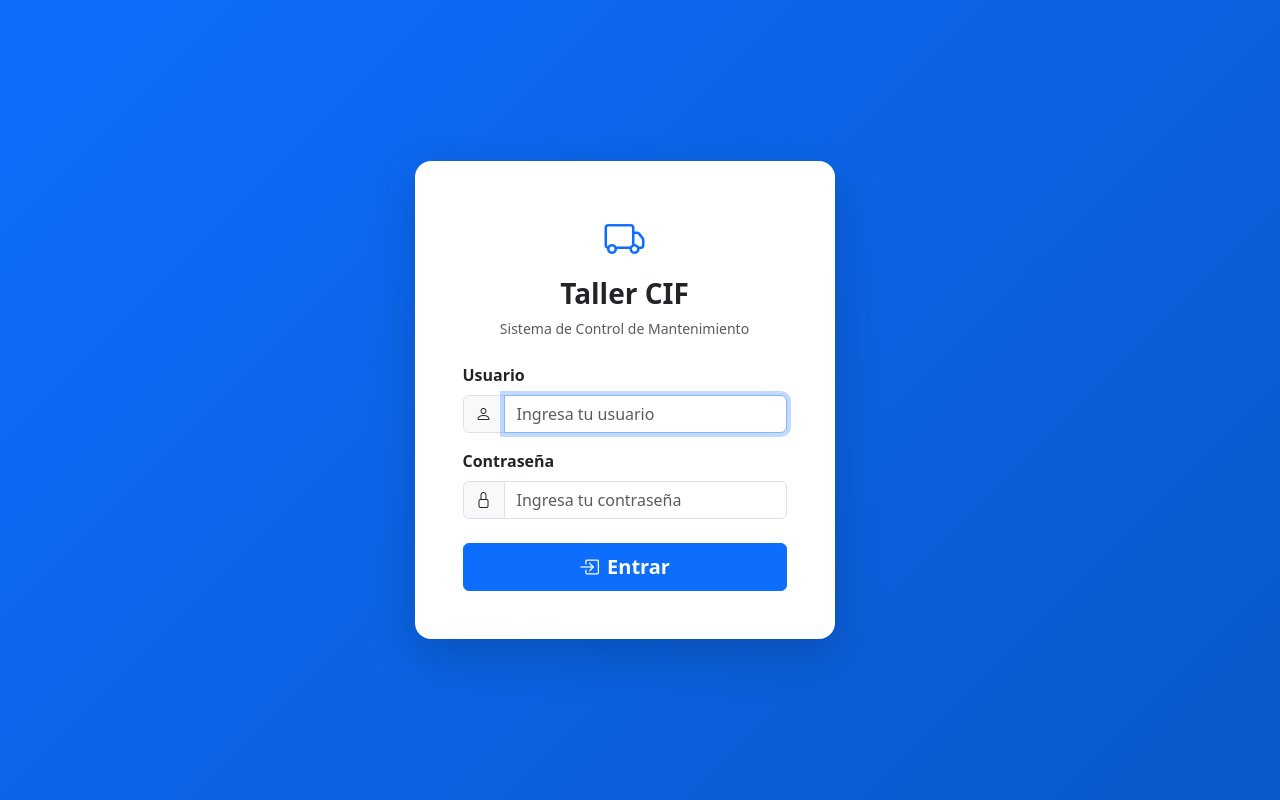
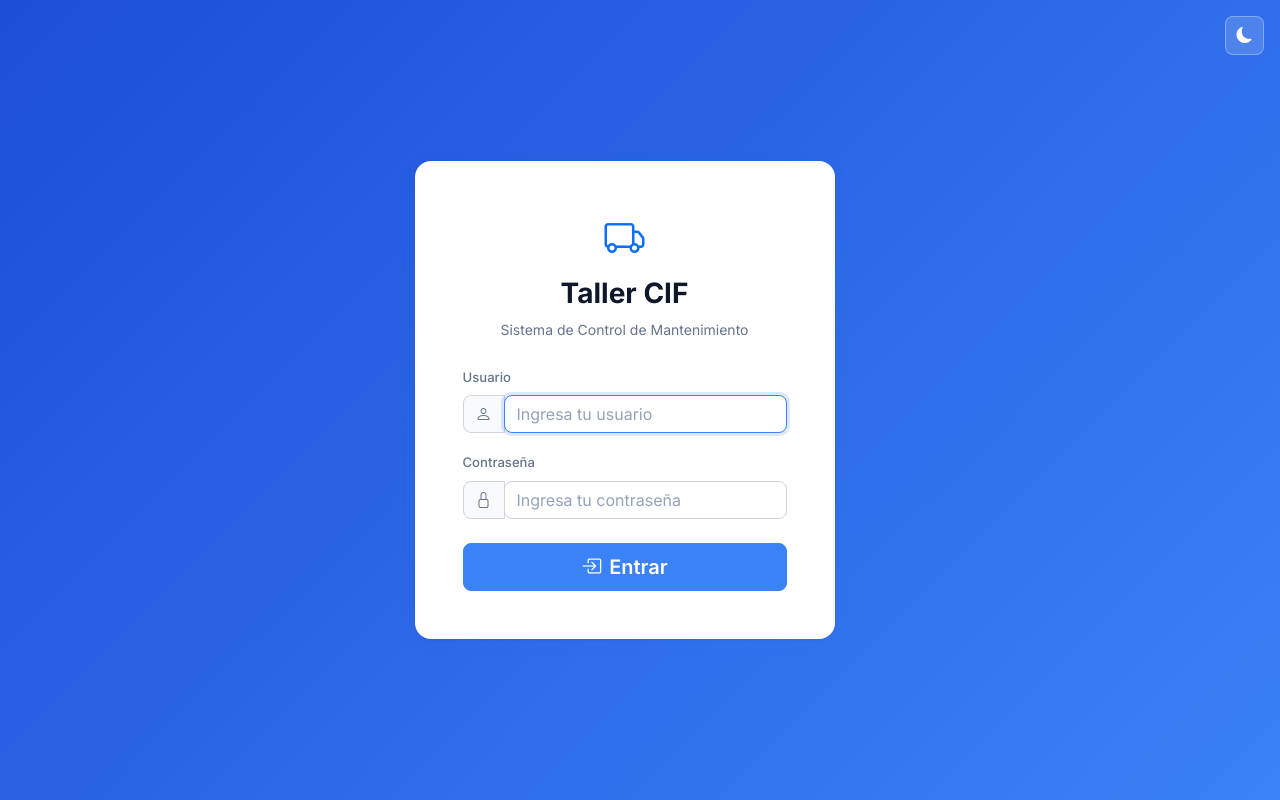
Before and after one commit to Jesusrangel3/RoyalMantenimiento, a Flask app: page /login in a window 1280 px wide. Run offline with Flask 3, Linux system fonts and the light colour scheme.

Commit message:
feat: Sistema de temas Light/Dark premium con toggle persistente

```diff
--- /dev/null
+++ b/static/theme.css
@@ -0,0 +1,493 @@
+/* ============================================
+   Taller CIF — Sistema de Temas (Light / Dark)
+   ARCHIVO NUEVO: static/theme.css
+   No reemplaza style.css, lo complementa.
+   ============================================ */
+
+/* --- Fuente Premium: Inter --- */
+@import url('https://fonts.googleapis.com/css2?family=Inter:wght@300;400;500;600;700;800&display=swap');
+
+/* ============================================
+   CSS TOKENS — MODO CLARO (default)
+   ============================================ */
+:root {
+    --bg-main:           #f1f5f9;
+    --bg-surface:        #ffffff;
+    --bg-surface-2:      #f8fafc;
+    --bg-navbar:         linear-gradient(135deg, #1d4ed8 0%, #2563eb 50%, #3b82f6 100%);
+    --border-color:      #e2e8f0;
+    --text-primary:      #0f172a;
+    --text-secondary:    #64748b;
+    --text-muted-var:    #94a3b8;
+    --accent:            #3b82f6;
+    --accent-hover:      #2563eb;
+    --shadow-card:       0 1px 3px rgba(0,0,0,0.07), 0 4px 16px rgba(59,130,246,0.06);
+    --shadow-hover:      0 8px 30px rgba(59,130,246,0.18);
+    --input-bg:          #ffffff;
+    --input-border:      #d1d5db;
+    --input-focus:       #3b82f6;
+    --modal-bg:          #ffffff;
+    --modal-border:      #e2e8f0;
+    --badge-green-bg:    #dcfce7; --badge-green-text:  #15803d;
+    --badge-yellow-bg:   #fef9c3; --badge-yellow-text: #854d0e;
+    --badge-red-bg:      #fee2e2; --badge-red-text:    #b91c1c;
+    --badge-blue-bg:     #dbeafe; --badge-blue-text:   #1d4ed8;
+    --card-border-green: #22c55e;
+    --card-border-yellow:#eab308;
+    --card-border-red:   #ef4444;
+    --card-border-blue:  #3b82f6;
+    --toggle-bg:         rgba(255,255,255,0.18);
+    --scrollbar-thumb:   #cbd5e1;
+    --nota-bg:           #f8fafc;
+    --table-header-bg:   #f1f5f9;
+    --login-gradient:    linear-gradient(135deg, #1d4ed8 0%, #3b82f6 100%);
+}
+
+/* ============================================
+   CSS TOKENS — MODO OSCURO
+   ============================================ */
+html.dark {
+    --bg-main:           #0d1117;
+    --bg-surface:        #161b22;
+    --bg-surface-2:      #1c2128;
+    --bg-navbar:         linear-gradient(135deg, #080d18 0%, #0d1626 60%, #111827 100%);
+    --border-color:      #30363d;
+    --text-primary:      #e6edf3;
+    --text-secondary:    #8b949e;
+    --text-muted-var:    #6e7681;
+    --accent:            #58a6ff;
+    --accent-hover:      #79b8ff;
+    --shadow-card:       0 1px 3px rgba(0,0,0,0.4), 0 4px 20px rgba(0,0,0,0.25);
+    --shadow-hover:      0 8px 30px rgba(88,166,255,0.15);
+    --input-bg:          #21262d;
+    --input-border:      #30363d;
+    --input-focus:       #58a6ff;
+    --modal-bg:          #161b22;
+    --modal-border:      #30363d;
+    --badge-green-bg:    #0f2d1f; --badge-green-text:  #4ade80;
+    --badge-yellow-bg:   #2a1f00; --badge-yellow-text: #fbbf24;
+    --badge-red-bg:      #2d1515; --badge-red-text:    #f87171;
+    --badge-blue-bg:     #101e33; --badge-blue-text:   #60a5fa;
+    --card-border-green: #22c55e;
+    --card-border-yellow:#eab308;
+    --card-border-red:   #ef4444;
+    --card-border-blue:  #3b82f6;
+    --toggle-bg:         rgba(255,255,255,0.07);
+    --scrollbar-thumb:   #30363d;
+    --nota-bg:           #1c2128;
+    --table-header-bg:   #1c2128;
+    --login-gradient:    linear-gradient(135deg, #080d18 0%, #0d1626 100%);
+}
+
+/* ============================================
+   TIPOGRAFÍA GLOBAL — Inter
+   ============================================ */
+body,
+.navbar,
+.card,
+.btn,
+.form-control,
+.form-select,
+.modal,
+h1, h2, h3, h4, h5, h6,
+p, span, label, small, td, th, li, a {
+    font-family: 'Inter', 'Segoe UI', system-ui, sans-serif !important;
+}
+
+/* ============================================
+   TRANSICIÓN GLOBAL SUAVE (sin romper animaciones)
+   ============================================ */
+body,
+.card,
+.navbar,
+.modal-content,
+.form-control,
+.form-select,
+.input-group-text,
+.nota-item,
+.modal-footer,
+.card-header,
+.card-footer {
+    transition: background-color 0.25s ease,
+                border-color 0.25s ease,
+                color 0.2s ease !important;
+}
+/* Excluir para no interferir con fadeInUp de tarjetas */
+.card-unidad {
+    transition: transform 0.2s ease,
+                box-shadow 0.2s ease,
+                background-color 0.25s ease !important;
+}
+
+/* ============================================
+   BODY Y FONDO
+   ============================================ */
+body {
+    background-color: var(--bg-main) !important;
+    color: var(--text-primary) !important;
+}
+
+/* ============================================
+   NAVBAR PREMIUM
+   ============================================ */
+.navbar {
+    background: var(--bg-navbar) !important;
+    border-bottom: 1px solid rgba(255,255,255,0.07) !important;
+    box-shadow: 0 2px 20px rgba(0,0,0,0.2) !important;
+    padding: 0.55rem 1.25rem !important;
+}
+.navbar-brand {
+    font-weight: 700 !important;
+    font-size: 1.1rem !important;
+    letter-spacing: -0.2px !important;
+}
+.navbar .nav-link {
+    font-size: 0.865rem !important;
+    font-weight: 500 !important;
+    padding: 0.38rem 0.7rem !important;
+    border-radius: 7px !important;
+    opacity: 0.88;
+    transition: background 0.2s ease, opacity 0.2s ease !important;
+}
+.navbar .nav-link:hover {
+    background: rgba(255,255,255,0.13) !important;
+    opacity: 1 !important;
+}
+.navbar .nav-link.active {
+    background: rgba(255,255,255,0.16) !important;
+    opacity: 1 !important;
+    font-weight: 600 !important;
+}
+
+/* ============================================
+   BOTÓN DE TOGGLE DE TEMA
+   ============================================ */
+#theme-toggle-btn {
+    background: var(--toggle-bg) !important;
+    border: 1px solid rgba(255,255,255,0.22) !important;
+    color: #fff !important;
+    border-radius: 8px !important;
+    padding: 0.32rem 0.58rem !important;
+    font-size: 1rem !important;
+    cursor: pointer !important;
+    line-height: 1 !important;
+    transition: background 0.2s ease, transform 0.15s ease !important;
+    margin-right: 0.5rem;
+}
+#theme-toggle-btn:hover {
+    background: rgba(255,255,255,0.26) !important;
+    transform: scale(1.1) rotate(15deg);
+}
+
+/* ============================================
+   CARDS / TARJETAS
+   ============================================ */
+.card {
+    background-color: var(--bg-surface) !important;
+    border-color: var(--border-color) !important;
+    box-shadow: var(--shadow-card) !important;
+}
+.card-unidad:hover {
+    box-shadow: var(--shadow-hover) !important;
+}
+.card-header {
+    background-color: var(--bg-surface) !important;
+    border-bottom-color: var(--border-color) !important;
+    color: var(--text-primary) !important;
+}
+.card-footer {
+    background-color: var(--bg-surface) !important;
+    border-top-color: var(--border-color) !important;
+}
+
+/* Badges de estado con variables */
+.badge-en-tiempo    {
+    background-color: var(--badge-green-bg)  !important;
+    color: var(--badge-green-text)  !important;
+    font-weight: 600 !important;
+    border-radius: 6px !important;
+}
+.badge-cerca-vencer {
+    background-color: var(--badge-yellow-bg) !important;
+    color: var(--badge-yellow-text) !important;
+    font-weight: 600 !important;
+    border-radius: 6px !important;
+}
+.badge-fuera-tiempo {
+    background-color: var(--badge-red-bg)    !important;
+    color: var(--badge-red-text)    !important;
+    font-weight: 600 !important;
+    border-radius: 6px !important;
+}
+.badge-en-revision  {
+    background-color: var(--badge-blue-bg)   !important;
+    color: var(--badge-blue-text)   !important;
+    font-weight: 600 !important;
+    border-radius: 6px !important;
+}
+
+/* Bordes laterales de tarjetas con variables */
+.card-en-tiempo    { border-left: 4px solid var(--card-border-green)  !important; }
+.card-cerca-vencer { border-left: 4px solid var(--card-border-yellow) !important; }
+.card-fuera-tiempo { border-left: 4px solid var(--card-border-red)    !important; }
+.card-en-revision  { border-left: 4px solid var(--card-border-blue)   !important; }
+
+/* ============================================
+   FORMULARIOS E INPUTS
+   ============================================ */
+.form-control,
+.form-select,
+textarea.form-control {
+    background-color: var(--input-bg) !important;
+    border-color: var(--input-border) !important;
+    color: var(--text-primary) !important;
+    border-radius: 8px !important;
+}
+.form-control:focus,
+.form-select:focus {
+    background-color: var(--input-bg) !important;
+    border-color: var(--input-focus) !important;
+    color: var(--text-primary) !important;
+    box-shadow: 0 0 0 3px rgba(59,130,246,0.18) !important;
+}
+.form-control::placeholder { color: var(--text-muted-var) !important; }
+.form-label {
+    color: var(--text-secondary) !important;
+    font-weight: 500 !important;
+    font-size: 0.82rem !important;
+}
+.input-group-text {
+    background-color: var(--bg-surface-2) !important;
+    border-color: var(--input-border) !important;
+    color: var(--text-secondary) !important;
+    border-radius: 8px 0 0 8px !important;
+}
+
+/* TomSelect (buscador de económicos) */
+.ts-wrapper .ts-control {
+    background-color: var(--input-bg) !important;
+    border-color: var(--input-border) !important;
+    color: var(--text-primary) !important;
+    border-radius: 8px !important;
+}
+.ts-wrapper.focus .ts-control {
+    border-color: var(--input-focus) !important;
+    box-shadow: 0 0 0 3px rgba(59,130,246,0.18) !important;
+}
+.ts-wrapper .ts-dropdown {
+    background-color: var(--bg-surface) !important;
+    border-color: var(--border-color) !important;
+    color: var(--text-primary) !important;
+    box-shadow: var(--shadow-card) !important;
+}
+.ts-wrapper .ts-dropdown .option { color: var(--text-primary) !important; }
+.ts-wrapper .ts-dropdown .option:hover,
+.ts-wrapper .ts-dropdown .option.active {
+    background-color: var(--bg-surface-2) !important;
+    color: var(--accent) !important;
+}
+.ts-wrapper .ts-control .item { color: var(--text-primary) !important; }
+
+/* Checklist: sub-panels de extintor/corta/aire */
+.p-3.border.rounded.bg-white {
+    background-color: var(--bg-surface-2) !important;
+    border-color: var(--border-color) !important;
+}
+
+/* ============================================
+   TEXTOS Y UTILIDADES
+   ============================================ */
+.text-muted       { color: var(--text-secondary) !important; }
+small.text-muted  { color: var(--text-muted-var) !important; }
+h1,h2,h3,h4,h5,h6 { color: var(--text-primary) !important; }
+
+/* ============================================
+   BOTONES PREMIUM
+   ============================================ */
+.btn {
+    border-radius: 8px !important;
+    font-weight: 500 !important;
+    transition: all 0.18s ease !important;
+}
+.btn-primary {
+    background-color: var(--accent) !important;
+    border-color: var(--accent) !important;
+    font-weight: 600 !important;
+}
+.btn-primary:hover {
+    background-color: var(--accent-hover) !important;
+    border-color: var(--accent-hover) !important;
+    transform: translateY(-1px) !important;
+    box-shadow: 0 4px 12px rgba(59,130,246,0.35) !important;
+}
+
+/* Outline buttons en dark mode */
+html.dark .btn-outline-secondary {
+    color: var(--text-secondary) !important;
+    border-color: var(--border-color) !important;
+}
+html.dark .btn-outline-secondary:hover {
+    background-color: var(--bg-surface-2) !important;
+    color: var(--text-primary) !important;
+    border-color: var(--border-color) !important;
+}
+html.dark .btn-outline-success { color: #4ade80 !important; border-color: #4ade80 !important; }
+html.dark .btn-outline-success:hover { background-color: #0f2d1f !important; }
+html.dark .btn-outline-warning { color: #fbbf24 !important; border-color: #fbbf24 !important; }
+html.dark .btn-outline-warning:hover { background-color: #2a1f00 !important; }
+html.dark .btn-outline-danger  { color: #f87171 !important; border-color: #f87171 !important; }
+html.dark .btn-outline-danger:hover  { background-color: #2d1515 !important; }
+html.dark .btn-outline-primary { color: #60a5fa !important; border-color: #60a5fa !important; }
+html.dark .btn-outline-primary:hover { background-color: #101e33 !important; }
+html.dark .btn-outline-light   { border-color: rgba(255,255,255,0.3) !important; color: #fff !important; }
+html.dark .btn-secondary       { background-color: #21262d !important; border-color: #30363d !important; }
+
+/* Filtros activos en dark mode */
+html.dark .btn-check:checked + .btn-outline-secondary {
+    background-color: #374151 !important; color: #e5e7eb !important; border-color: #374151 !important;
+}
+html.dark .btn-check:checked + .btn-outline-success {
+    background-color: #14532d !important; color: #4ade80 !important; border-color: #14532d !important;
+}
+html.dark .btn-check:checked + .btn-outline-warning {
+    background-color: #78350f !important; color: #fbbf24 !important; border-color: #78350f !important;
+}
+html.dark .btn-check:checked + .btn-outline-danger {
+    background-color: #7f1d1d !important; color: #f87171 !important; border-color: #7f1d1d !important;
+}
+html.dark .btn-check:checked + .btn-outline-primary {
+    background-color: #1e3a5f !important; color: #60a5fa !important; border-color: #1e3a5f !important;
+}
+
+/* Filtros — mejor tamaño de fuente */
+.btn-group .btn {
+    font-weight: 600 !important;
+    font-size: 0.83rem !important;
+    letter-spacing: 0.15px !important;
+}
+
+/* ============================================
+   MODALES
+   ============================================ */
+.modal-content {
+    background-color: var(--modal-bg) !important;
+    border-color: var(--modal-border) !important;
+    color: var(--text-primary) !important;
+    border-radius: 12px !important;
+}
+.modal-body  { color: var(--text-primary) !important; }
+.modal-footer {
+    background-color: var(--modal-bg) !important;
+    border-top-color: var(--modal-border) !important;
+}
+/* Adaptar modal headers en dark mode sin perder el color */
+html.dark .modal-header.bg-primary  { background-color: #1a3260 !important; }
+html.dark .modal-header.bg-secondary { background-color: #1c2128 !important; border-bottom: 1px solid #30363d !important; }
+html.dark .modal-header.bg-warning  { background-color: #6d3107 !important; }
+html.dark .modal-header .btn-close  { filter: brightness(2); }
+
+/* ============================================
+   TABLAS (reportes / checklist / stats)
+   ============================================ */
+html.dark .table {
+    color: var(--text-primary) !important;
+    --bs-table-color: var(--text-primary);
+    --bs-table-bg: var(--bg-surface);
+    --bs-table-striped-bg: var(--bg-surface-2);
+    --bs-table-hover-bg: var(--bg-surface-2);
+    --bs-table-border-color: var(--border-color);
+}
+html.dark .table-light,
+html.dark thead.table-light {
+    --bs-table-bg: var(--table-header-bg) !important;
+    background-color: var(--table-header-bg) !important;
+    color: var(--text-primary) !important;
+}
+html.dark thead.table-dark {
+    background-color: #0d1117 !important;
+    color: #e6edf3 !important;
+}
+html.dark .table > :not(caption) > * > * {
+    background-color: var(--bg-surface) !important;
+    border-bottom-color: var(--border-color) !important;
+    color: var(--text-primary) !important;
+}
+html.dark .table-hover > tbody > tr:hover > * {
+    background-color: var(--bg-surface-2) !important;
+}
+
+/* ============================================
+   NOTAS / BITÁCORA
+   ============================================ */
+.nota-item {
+    background: var(--nota-bg) !important;
+    border-left-color: var(--accent) !important;
+}
+.nota-item .nota-meta { color: var(--text-muted-var) !important; }
+
+/* ============================================
+   SPINNER
+   ============================================ */
+html.dark .spinner-border.text-primary   { color: var(--accent) !important; }
+html.dark .spinner-border.text-secondary { color: var(--text-secondary) !important; }
+
+/* ============================================
+   MÉTRICAS INLINE (index.html)
+   ============================================ */
+html.dark .metric-verde    { background-color: #0f2d1f !important; color: #4ade80 !important; }
+html.dark .metric-amarillo { background-color: #2a1f00 !important; color: #fbbf24 !important; }
+html.dark .metric-rojo     { background-color: #2d1515 !important; color: #f87171 !important; }
+html.dark .metric-azul     { background-color: #101e33 !important; color: #60a5fa !important; }
+
+/* ============================================
+   ALERTAS
+   ============================================ */
+html.dark .alert-success { background-color: #0f2d1f !important; color: #4ade80 !important; border-color: #22c55e !important; }
+html.dark .alert-danger  { background-color: #2d1515 !important; color: #f87171 !important; border-color: #ef4444 !important; }
+html.dark .alert-warning { background-color: #2a1f00 !important; color: #fbbf24 !important; border-color: #eab308 !important; }
+
+/* ============================================
+   PÁGINA DE LOGIN
+   ============================================ */
+html.dark body.login-page {
+    background: var(--login-gradient) !important;
+}
+
+/* ============================================
+   SEARCH BAR
+   ============================================ */
+#search-bar,
+#search-reportes {
+    background-color: var(--input-bg) !important;
+    border-color: var(--input-border) !important;
+    color: var(--text-primary) !important;
+}
+#search-bar:focus,
+#search-reportes:focus {
+    box-shadow: 0 0 0 3px rgba(59,130,246,0.18) !important;
+    border-color: var(--input-focus) !important;
+}
+
+/* ============================================
+   SCROLLBAR PERSONALIZADO
+   ============================================ */
+::-webkit-scrollbar { width: 6px; height: 6px; }
+::-webkit-scrollbar-track { background: var(--bg-main); }
+::-webkit-scrollbar-thumb {
+    background: var(--scrollbar-thumb);
+    border-radius: 4px;
+}
+::-webkit-scrollbar-thumb:hover { background: var(--accent); }
+
+/* ============================================
+   FORM-CHECK (switches/checkboxes) en dark
+   ============================================ */
+html.dark .form-check-label { color: var(--text-primary) !important; }
+html.dark .form-check-input {
+    background-color: var(--input-bg) !important;
+    border-color: var(--border-color) !important;
+}
+html.dark .form-check-input:checked {
+    background-color: var(--accent) !important;
+    border-color: var(--accent) !important;
+}
--- /dev/null
+++ b/static/theme.js
@@ -0,0 +1,32 @@
+// ============================================
+//  Taller CIF — Lógica del Toggle de Tema
+//  ARCHIVO NUEVO: static/theme.js
+// ============================================
+(function () {
+    'use strict';
+
+    const html = document.documentElement;
+
+    // --- Sincronizar ícono con el tema actual ---
+    function syncIcon() {
+        const btn = document.getElementById('theme-toggle-btn');
+        if (!btn) return;
+        const isDark = html.classList.contains('dark');
+        btn.innerHTML = isDark
+            ? '<i class="bi bi-sun-fill"></i>'
+            : '<i class="bi bi-moon-fill"></i>';
+        btn.title = isDark ? 'Cambiar a modo claro' : 'Cambiar a modo oscuro';
+    }
+
+    // --- Función global para alternar el tema ---
+    window.toggleTheme = function () {
+        const isDark = html.classList.toggle('dark');
+        try {
+            localStorage.setItem('cif-theme', isDark ? 'dark' : 'light');
+        } catch (e) { /* storage no disponible */ }
+        syncIcon();
+    };
+
+    // --- Inicializar ícono al cargar la página ---
+    syncIcon();
+})();
--- a/templates/login.html
+++ b/templates/login.html
@@ -6,12 +6,21 @@
     <title>Iniciar Sesión - Taller CIF</title>
     <link href="https://cdn.jsdelivr.net/npm/bootstrap@5.3.0/dist/css/bootstrap.min.css" rel="stylesheet">
     <link rel="stylesheet" href="https://cdn.jsdelivr.net/npm/bootstrap-icons@1.11.1/font/bootstrap-icons.css">
+    <link rel="stylesheet" href="{{ url_for('static', filename='theme.css') }}">
+    <script>(function(){var t=localStorage.getItem('cif-theme');if(t==='dark')document.documentElement.classList.add('dark');})();</script>
     <style>
-        body { background: linear-gradient(135deg, #0d6efd 0%, #0a58ca 100%); min-height: 100vh; display: flex; align-items: center; justify-content: center; }
+        body { background: linear-gradient(135deg, #1d4ed8 0%, #3b82f6 100%); min-height: 100vh; display: flex; align-items: center; justify-content: center; }
+        html.dark body { background: linear-gradient(135deg, #080d18 0%, #0d1626 100%); }
         .login-card { border-radius: 1rem; max-width: 420px; width: 100%; }
+        #login-theme-toggle { position: fixed; top: 1rem; right: 1rem; background: rgba(255,255,255,0.15); border: 1px solid rgba(255,255,255,0.3); color: #fff; border-radius: 8px; padding: 0.4rem 0.65rem; cursor: pointer; font-size: 1rem; transition: background 0.2s ease; z-index: 999; }
+        #login-theme-toggle:hover { background: rgba(255,255,255,0.28); }
     </style>
 </head>
 <body>
+    <!-- Toggle de tema en pantalla login -->
+    <button id="login-theme-toggle" id="theme-toggle-btn" onclick="toggleTheme()" title="Cambiar tema">
+        <i class="bi bi-moon-fill"></i>
+    </button>
     <div class="container">
         <div class="row justify-content-center">
             <div class="col-11 col-sm-8 col-md-6 col-lg-5">
@@ -59,5 +68,20 @@
         </div>
     </div>
     <script src="https://cdn.jsdelivr.net/npm/bootstrap@5.3.0/dist/js/bootstrap.bundle.min.js"></script>
+    <script src="{{ url_for('static', filename='theme.js') }}"></script>
+    <script>
+        // Sincronizar ícono del botón de login con el tema
+        (function(){
+            var btn = document.getElementById('login-theme-toggle');
+            if(btn && document.documentElement.classList.contains('dark')){
+                btn.innerHTML = '<i class="bi bi-sun-fill"></i>';
+            }
+            if(btn) btn.addEventListener('click', function(){
+                var isDark = document.documentElement.classList.toggle('dark');
+                localStorage.setItem('cif-theme', isDark ? 'dark' : 'light');
+                btn.innerHTML = isDark ? '<i class="bi bi-sun-fill"></i>' : '<i class="bi bi-moon-fill"></i>';
+            });
+        })();
+    </script>
 </body>
 </html>
```
Also changed, not shown: templates/admin.html (+8 -2 lines), templates/checklist.html (+8 -2 lines), templates/index.html (+9 -2 lines), templates/reportes.html (+8 -2 lines), templates/stats.html (+8 -2 lines).
